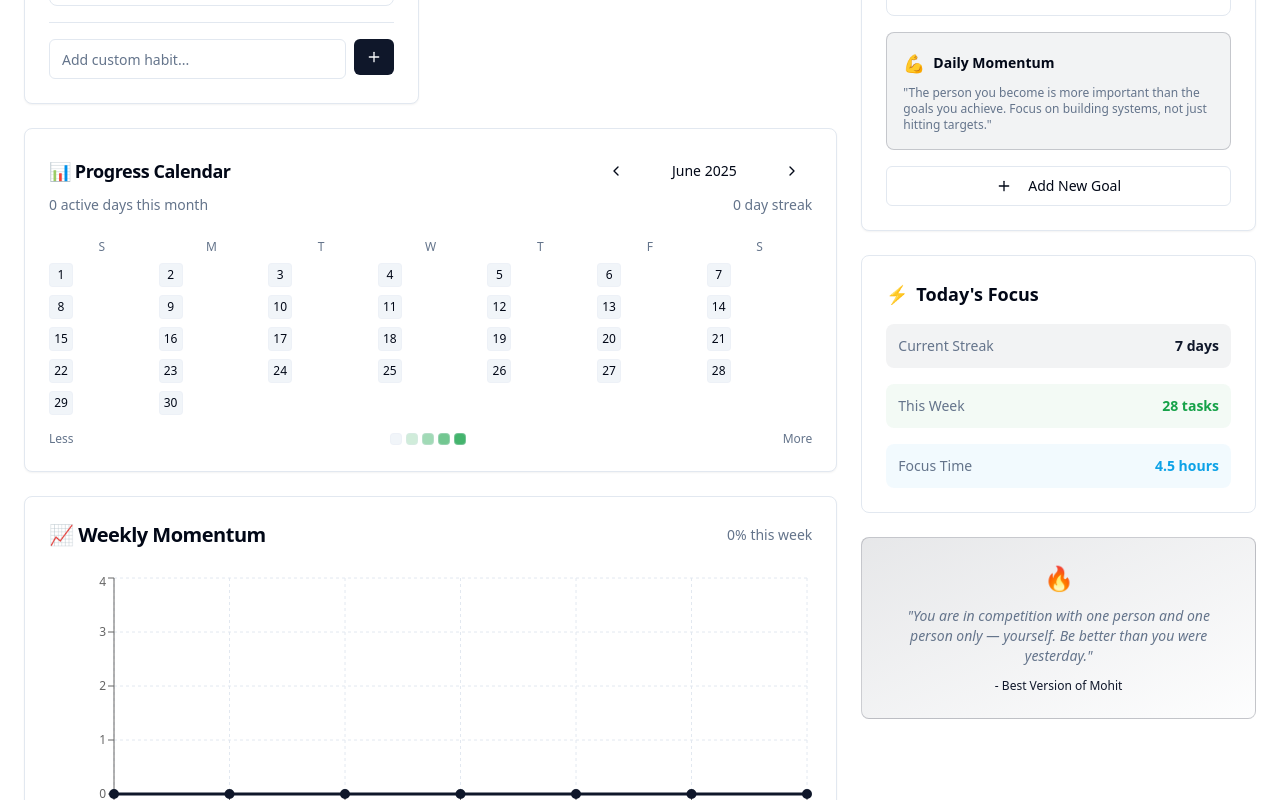
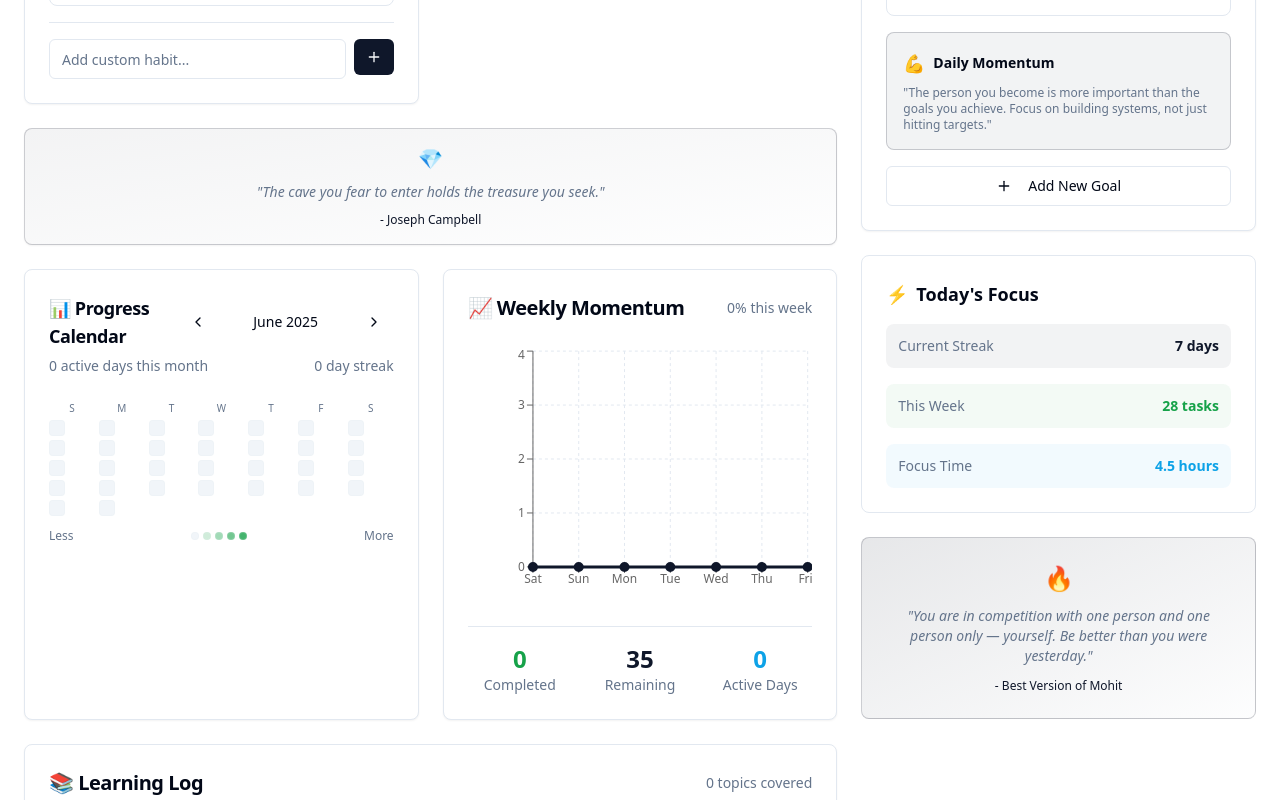
Before and after one commit to mohitspam/mohit-momentum-hub, a React (Vite) app: page / in a window 1280 px wide. Shown: the part 740-1540 px from the top of the page. Built offline with nearby package versions, Linux system fonts and the light colour scheme.

Commit message:
Refactor progress calendar and add motivation widget
Refactor the progress calendar to display as small boxes and position it side-by-side with the weekly momentum graph. Add a motivation widget below the focus timer.

```diff
--- /dev/null
+++ b/src/components/MotivationWidget.tsx
@@ -0,0 +1,75 @@
+import { useState, useEffect } from "react";
+import { Card, CardContent } from "@/components/ui/card";
+
+const motivationalQuotes = [
+  {
+    text: "You are in competition with one person and one person only — yourself. Be better than you were yesterday.",
+    author: "Best Version of Mohit",
+    emoji: "🔥"
+  },
+  {
+    text: "The cave you fear to enter holds the treasure you seek.",
+    author: "Joseph Campbell",
+    emoji: "💎"
+  },
+  {
+    text: "Discipline is choosing between what you want now and what you want most.",
+    author: "Abraham Lincoln",
+    emoji: "⚡"
+  },
+  {
+    text: "Success is not final, failure is not fatal: it is the courage to continue that counts.",
+    author: "Winston Churchill",
+    emoji: "🚀"
+  },
+  {
+    text: "The person you become is more important than the goals you achieve.",
+    author: "James Clear",
+    emoji: "🌟"
+  },
+  {
+    text: "You don't have to be great to get started, but you have to get started to be great.",
+    author: "Les Brown",
+    emoji: "💪"
+  }
+];
+
+export function MotivationWidget() {
+  const [currentQuote, setCurrentQuote] = useState(motivationalQuotes[0]);
+
+  useEffect(() => {
+    const today = new Date().toDateString();
+    const savedQuote = localStorage.getItem("dailyQuote");
+    const savedDate = localStorage.getItem("quoteDate");
+
+    if (savedDate === today && savedQuote) {
+      setCurrentQuote(JSON.parse(savedQuote));
+    } else {
+      // Generate a consistent random quote for today based on date
+      const dateHash = today.split('').reduce((a, b) => {
+        a = ((a << 5) - a) + b.charCodeAt(0);
+        return a & a;
+      }, 0);
+      const quoteIndex = Math.abs(dateHash) % motivationalQuotes.length;
+      const todaysQuote = motivationalQuotes[quoteIndex];
+
+      setCurrentQuote(todaysQuote);
+      localStorage.setItem("dailyQuote", JSON.stringify(todaysQuote));
+      localStorage.setItem("quoteDate", today);
+    }
+  }, []);
+
+  return (
+    <Card className="bg-gradient-to-br from-primary/5 to-accent/5 border border-primary/20">
+      <CardContent className="p-4">
+        <div className="text-center">
+          <div className="text-xl mb-2">{currentQuote.emoji}</div>
+          <blockquote className="text-sm italic text-muted-foreground mb-2 leading-relaxed">
+            "{currentQuote.text}"
+          </blockquote>
+          <p className="text-xs font-medium text-primary">- {currentQuote.author}</p>
+        </div>
+      </CardContent>
+    </Card>
+  );
+}
--- a/src/components/ProgressCalendar.tsx
+++ b/src/components/ProgressCalendar.tsx
@@ -145,10 +145,10 @@ export function ProgressCalendar() {
         </div>
       </CardHeader>
       <CardContent>
-        <div className="space-y-2">
-          <div className="grid grid-cols-7 gap-1 text-xs text-muted-foreground mb-2">
+        <div className="space-y-1">
+          <div className="grid grid-cols-7 gap-1 text-xs text-muted-foreground mb-1">
             {['S', 'M', 'T', 'W', 'T', 'F', 'S'].map((day, index) => (
-              <div key={index} className="text-center">{day}</div>
+              <div key={index} className="text-center text-[10px]">{day}</div>
             ))}
           </div>
           {weeks.map((week, weekIndex) => (
@@ -156,25 +156,23 @@ export function ProgressCalendar() {
               {week.map((day, dayIndex) => (
                 <div
                   key={dayIndex}
-                  className={`w-6 h-6 rounded-sm border border-border/30 flex items-center justify-center text-xs ${
+                  className={`w-4 h-4 rounded-sm border border-border/20 ${
                     day ? getIntensityClass(day.intensity) : 'bg-transparent border-transparent'
                   }`}
                   title={day ? `${day.date.toLocaleDateString()}: ${day.completedTasks} tasks` : ''}
-                >
-                  {day ? day.day : ''}
-                </div>
+                />
               ))}
             </div>
           ))}
         </div>
-        <div className="flex items-center justify-between mt-4 text-xs text-muted-foreground">
+        <div className="flex items-center justify-between mt-3 text-xs text-muted-foreground">
           <span>Less</span>
           <div className="flex gap-1">
-            <div className="w-3 h-3 rounded-sm bg-muted border border-border/30" />
-            <div className="w-3 h-3 rounded-sm bg-success/20 border border-border/30" />
-            <div className="w-3 h-3 rounded-sm bg-success/40 border border-border/30" />
-            <div className="w-3 h-3 rounded-sm bg-success/60 border border-border/30" />
-            <div className="w-3 h-3 rounded-sm bg-success/80 border border-border/30" />
+            <div className="w-2 h-2 rounded-sm bg-muted border border-border/20" />
+            <div className="w-2 h-2 rounded-sm bg-success/20 border border-border/20" />
+            <div className="w-2 h-2 rounded-sm bg-success/40 border border-border/20" />
+            <div className="w-2 h-2 rounded-sm bg-success/60 border border-border/20" />
+            <div className="w-2 h-2 rounded-sm bg-success/80 border border-border/20" />
           </div>
           <span>More</span>
         </div>
--- a/src/pages/Index.tsx
+++ b/src/pages/Index.tsx
@@ -5,6 +5,7 @@ import { WeeklyProgress } from "@/components/WeeklyProgress";
 import { LearningLog } from "@/components/LearningLog";
 import { GoalTracker } from "@/components/GoalTracker";
 import { ProgressCalendar } from "@/components/ProgressCalendar";
+import { MotivationWidget } from "@/components/MotivationWidget";
 import { useTheme } from "@/hooks/useTheme";
 
 const Index = () => {
@@ -23,9 +24,12 @@ const Index = () => {
               <FocusTimer />
             </div>
 
-            <ProgressCalendar />
+            <MotivationWidget />
 
-            <WeeklyProgress />
+            <div className="grid grid-cols-1 lg:grid-cols-2 gap-6">
+              <ProgressCalendar />
+              <WeeklyProgress />
+            </div>
 
             <LearningLog />
           </div>
```
